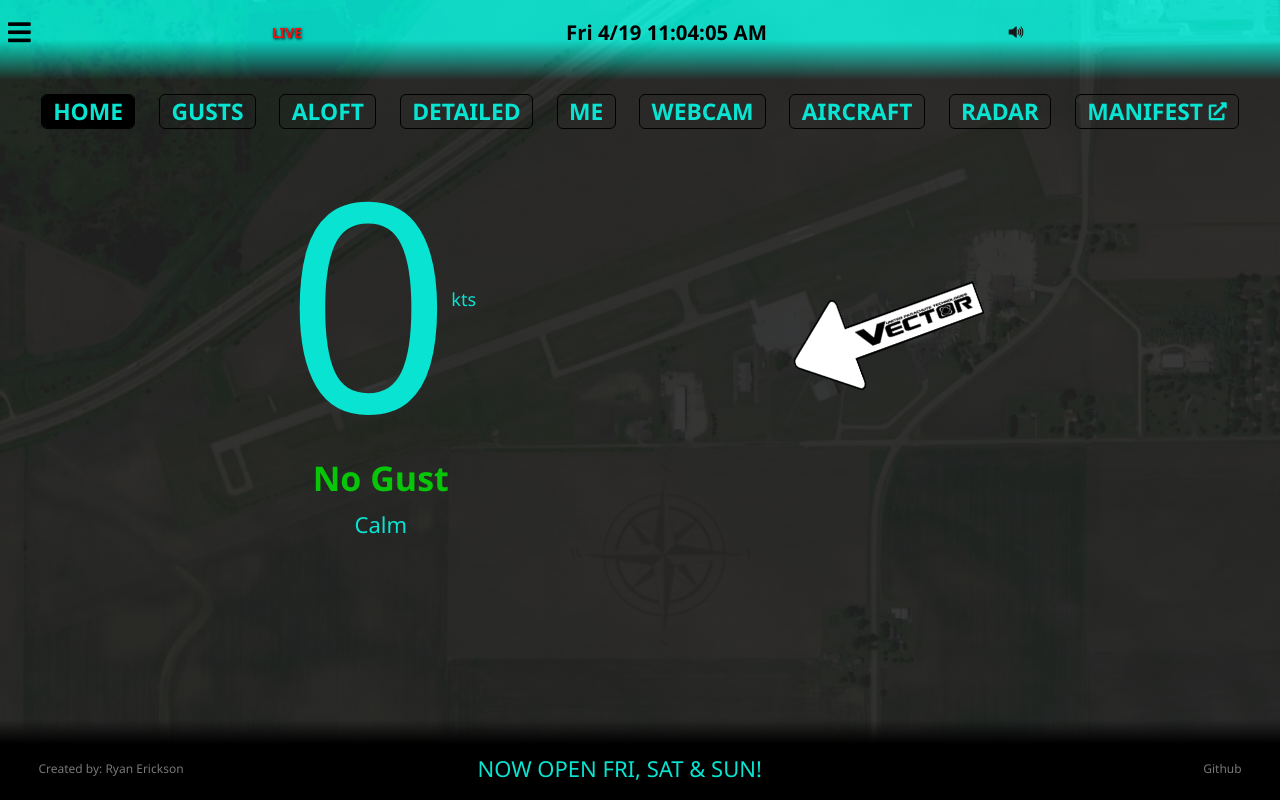
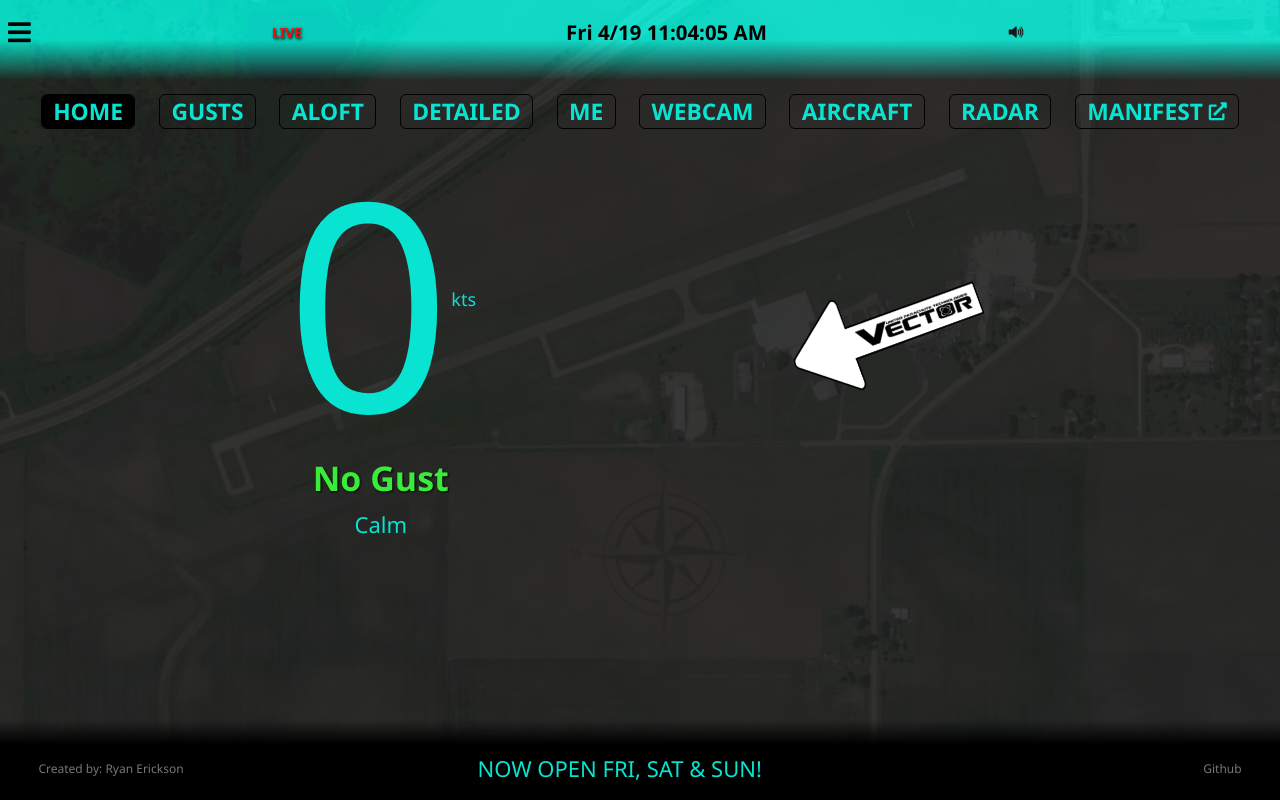
Before and after one commit to RyanFullStack/csc-weather-app, a React (Vite) app: page / in a window 1280 px wide. Built offline with nearby package versions, Linux system fonts and the light colour scheme; no server answers.

Commit message:
human readable coloring, textshadow for lightmode

```diff
--- a/src/App.css
+++ b/src/App.css
@@ -219,13 +219,16 @@
 }
 
 .red {
-  color: red;
+  color: rgb(243, 49, 49);
+  text-shadow: 1px 1px 2px black;
 }
 .green {
-  color: rgb(7, 197, 7);
+  color: rgb(58, 236, 58);
+  text-shadow: 1px 1px 2px black;
 }
 .yellow {
-  color: yellow;
+  color: rgb(240, 240, 58);
+  text-shadow: 1px 1px 2px black;
 }
 
 select {
```
